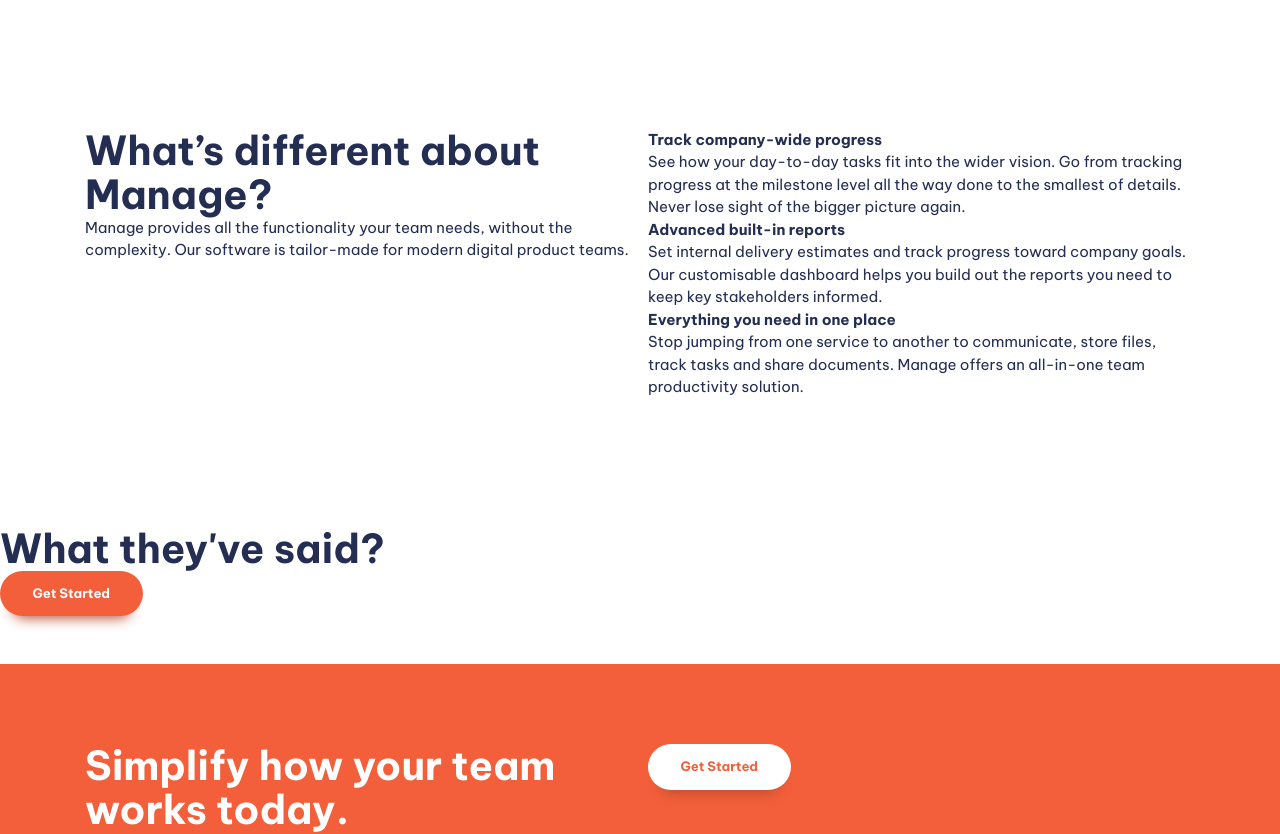
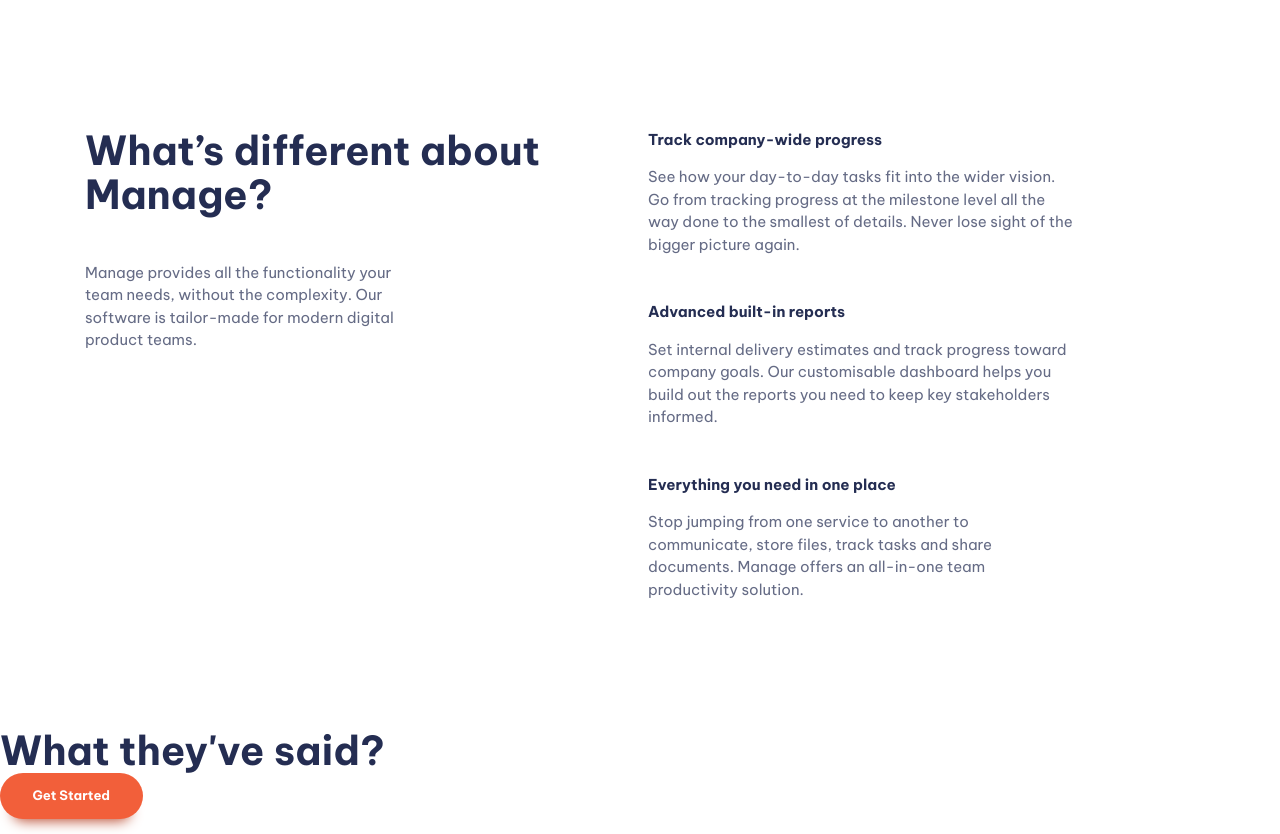
Before and after one commit to lazirpascual/manage-landing-page, a React (Vite) app: page / in a window 1280 px wide. Shown: the part 700-1534 px from the top of the page. Built offline with nearby package versions, Linux system fonts and the light colour scheme.

Commit message:
fix some spacing in MainBody

```diff
--- a/src/components/Footer/Footer.jsx
+++ b/src/components/Footer/Footer.jsx
@@ -28,7 +28,12 @@
             </div>
             <div>
               <nav className="footer-nav">
-                <ul aria-label="Footer" role="list">
+                <ul
+                  className="flow"
+                  style={{ '--flow-spacer': '1em' }}
+                  aria-label="Footer"
+                  role="list"
+                >
                   <li>
                     <a href="">Home</a>
                   </li>
--- a/src/components/MainBody/components/ManageDescription/ManageDescription.jsx
+++ b/src/components/MainBody/components/ManageDescription/ManageDescription.jsx
@@ -4,7 +4,7 @@
       <section className="padding-block-900">
         <div className="container">
           <div className="even-columns">
-            <div>
+            <div className="flow">
               <h2 className="fs-secondary-heading fw-bold">
                 What’s different about Manage?
               </h2>
@@ -15,35 +15,44 @@
               </p>
             </div>
             <div>
-              <ul className="numbered-items" role="list">
+              <ul className="numbered-items | flow" role="list">
                 <li>
+                  <div className="flow" style={{ '--flow-spacer': '1em' }}>
                     <h3 className="fs-600 fw-bold">
                       Track company-wide progress
                     </h3>
-                  <p>
-                    See how your day-to-day tasks fit into the wider vision. Go
-                    from tracking progress at the milestone level all the way
-                    done to the smallest of details. Never lose sight of the
-                    bigger picture again.
+                    <p style={{ maxWidth: '42ch' }}>
+                      See how your day-to-day tasks fit into the wider vision.
+                      Go from tracking progress at the milestone level all the
+                      way done to the smallest of details. Never lose sight of
+                      the bigger picture again.
                     </p>
+                  </div>
                 </li>
                 <li>
-                  <h3 className="fs-600 fw-bold">Advanced built-in reports</h3>
-                  <p>
+                  <div className="flow" style={{ '--flow-spacer': '1em' }}>
+                    <h3 className="fs-600 fw-bold">
+                      Advanced built-in reports
+                    </h3>
+                    <p style={{ maxWidth: '42ch' }}>
                       Set internal delivery estimates and track progress toward
                       company goals. Our customisable dashboard helps you build
-                    out the reports you need to keep key stakeholders informed.
+                      out the reports you need to keep key stakeholders
+                      informed.
                     </p>
+                  </div>
                 </li>
                 <li>
+                  <div className="flow" style={{ '--flow-spacer': '1em' }}>
                     <h3 className="fs-600 fw-bold">
                       Everything you need in one place
                     </h3>
-                  <p>
+                    <p style={{ maxWidth: '42ch' }}>
                       Stop jumping from one service to another to communicate,
-                    store files, track tasks and share documents. Manage offers
-                    an all-in-one team productivity solution.
+                      store files, track tasks and share documents. Manage
+                      offers an all-in-one team productivity solution.
                     </p>
+                  </div>
                 </li>
               </ul>
             </div>
--- a/src/components/MainBody/components/ManageMain/ManageMain.jsx
+++ b/src/components/MainBody/components/ManageMain/ManageMain.jsx
@@ -4,7 +4,7 @@
       <section className="padding-block-900">
         <div className="container">
           <div className="even-columns">
-            <div>
+            <div className="flow">
               <h1 className="fs-primary-heading fw-bold">
                 Bring everyone together to build better products.
               </h1>
--- a/src/components/MainNavigation/MainNavigation.css
+++ b/src/components/MainNavigation/MainNavigation.css
@@ -33,9 +33,6 @@
   color: var(--clr-accent-400);
 }
 
-.display-sm-none {
-  display: none;
-}
 
 @media (max-width: 50em) {
   .primary-navigation {
@@ -83,9 +80,3 @@
     padding: 0.5em;
   }
 }
-
-@media (min-width: 50em) {
-  .display-md-inline-flex {
-    display: inline-flex;
-  }
-}
--- a/src/index.css
+++ b/src/index.css
@@ -118,37 +118,21 @@
   }
 }
 
-/* Container Style:
-   - Responsive max width: 1110px or width of viewport minus 1rem padding (lower amount is chosen).
-   - Horizontally centered with margin-inline auto.
-   - Uses CSS custom properties for width and padding.
-*/
-.container {
-  --max-width: 1110px;
-  --padding: 1rem;
-
-  width: min(var(--max-width), 100% - var(--padding) * 2);
-  margin-inline: auto;
-}
-
-.even-columns {
-  display: grid;
-  gap: 1rem;
-}
-
-/* in medium to large screens, place each item in evenly-spaced columns */
-@media (min-width: 50em) {
-  .even-columns {
-    grid-auto-flow: column;
-    grid-auto-columns: 1fr;
-  }
-}
-
 /* general styling */
 body {
   font-size: var(--fs-body);
   font-family: var(--ff-body);
   color: var(--clr-primary-400);
+}
+
+/* change all p that doesn't have a class */
+p:not([class]) {
+  opacity: 0.7;
+  max-width: 32ch;
+}
+
+p[data-width='wide'] {
+  max-width: 100%;
 }
 
 .button {
@@ -183,6 +167,38 @@
 }
 
 /* Utility classes */
+
+/* Container Style:
+   - Responsive max width: 1110px or width of viewport minus 1rem padding (lower amount is chosen).
+   - Horizontally centered with margin-inline auto.
+   - Uses CSS custom properties for width and padding.
+*/
+.container {
+  --max-width: 1110px;
+  --padding: 1rem;
+
+  width: min(var(--max-width), 100% - var(--padding) * 2);
+  margin-inline: auto;
+}
+
+/* for the selected container of the .flow class, select all items but the first one */
+:where(.flow :not(:first-child)) {
+  margin-top: var(--flow-spacer, 3em);
+}
+
+.even-columns {
+  display: grid;
+  gap: 1rem;
+}
+
+/* in medium to large screens, place each item in evenly-spaced columns */
+@media (min-width: 50em) {
+  .even-columns {
+    grid-auto-flow: column;
+    grid-auto-columns: 1fr;
+  }
+}
+
 .visually-hidden {
   position: absolute;
   position: absolute !important;
```
Lines whose indentation alone changed are shown as unchanged.
